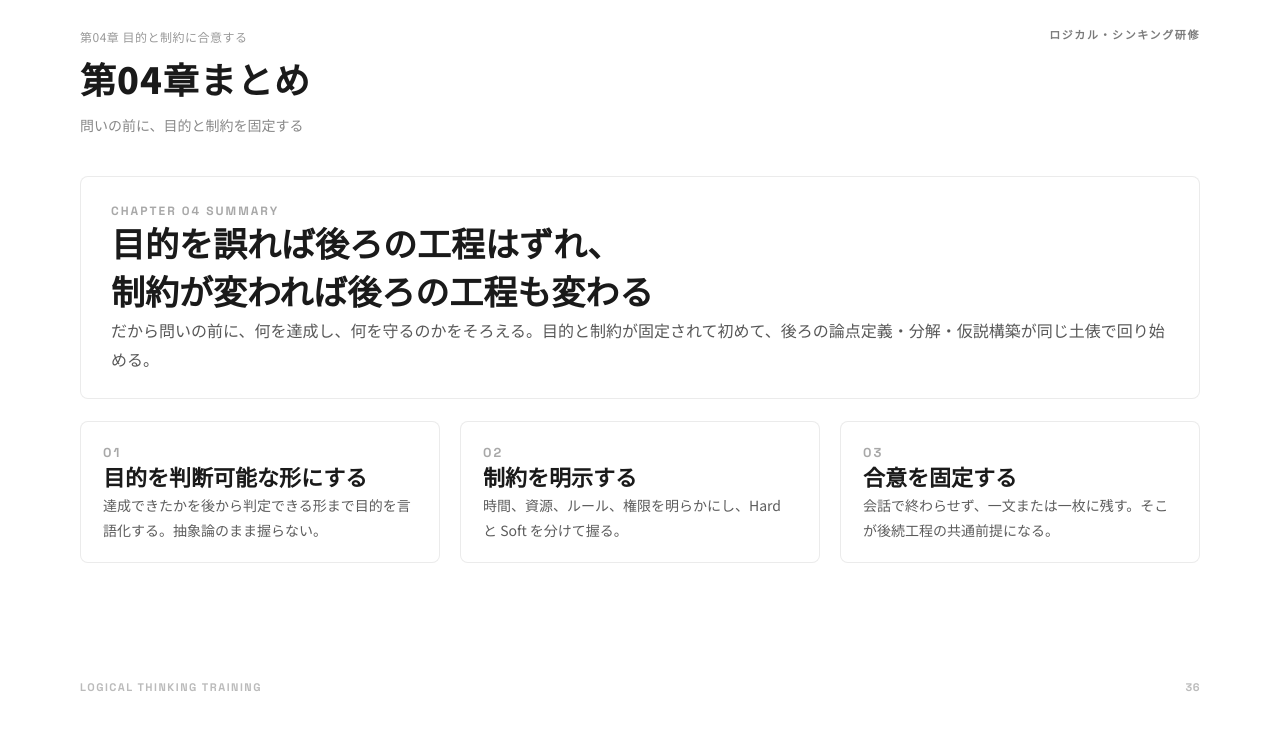
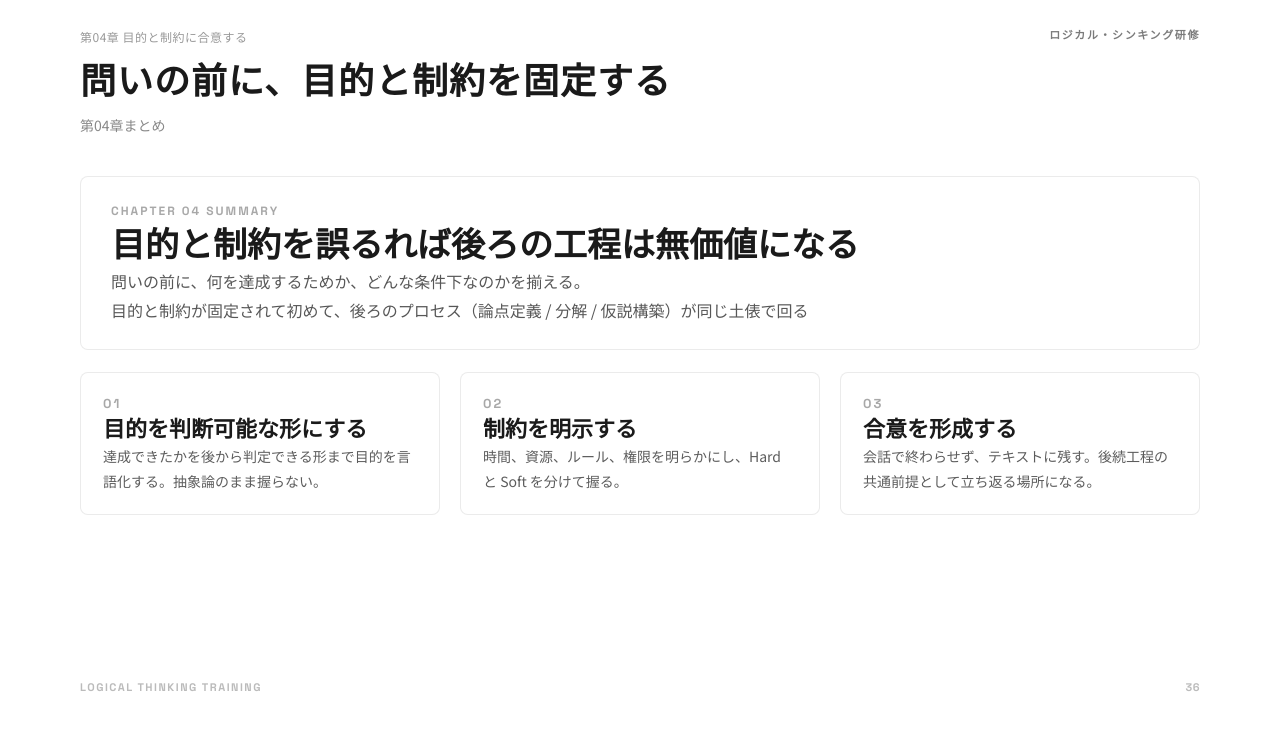
Before and after one commit to thedomainai/mondai-wo-kaiketsu-suru, a plain HTML site: page slides/slide_36.html in a window 1280 px wide. Drawn offline with Linux system fonts and the light colour scheme.

Commit message:
fix: swap title/subtitle for all ch04 slides (31-36)

```diff
--- a/slides/slide_36.html
+++ b/slides/slide_36.html
@@ -3,7 +3,7 @@
 <head>
 <meta charset="utf-8"/>
 <meta content="width=device-width, initial-scale=1.0" name="viewport"/>
-<title>第04章まとめ</title>
+<title>問いの前に、目的と制約を固定する</title>
 <link href="https://fonts.googleapis.com/css2?family=Noto+Sans+JP:wght@400;700;900&family=Space+Grotesk:wght@700;900&display=swap" rel="stylesheet"/>
 <link href="./slides.css" rel="stylesheet"/>
 <script defer src="./slides.js"></script>
@@ -23,12 +23,12 @@
 </style>
 </head>
 <body>
-<div class="slide-container slide-theme-paper" data-slide-kind="content" data-header-chapter="第04章 目的と制約に合意する" data-header-title="第04章まとめ" data-header-subtitle="問いの前に、目的と制約を固定する" data-footer="standard" data-footer-page="36">
+<div class="slide-container slide-theme-paper" data-slide-kind="content" data-header-chapter="第04章 目的と制約に合意する" data-header-title="問いの前に、目的と制約を固定する" data-header-subtitle="第04章まとめ" data-footer="standard" data-footer-page="36">
   <div class="summary-stage">
     <section class="summary-hero">
       <p class="summary-kicker">Chapter 04 Summary</p>
-      <p class="summary-head">目的を誤れば後ろの工程はずれ、<br/>制約が変われば後ろの工程も変わる</p>
-      <p class="summary-copy">だから問いの前に、何を達成し、何を守るのかをそろえる。目的と制約が固定されて初めて、後ろの論点定義・分解・仮説構築が同じ土俵で回り始める。</p>
+      <p class="summary-head">目的と制約を誤るれば後ろの工程は無価値になる</p>
+      <p class="summary-copy">問いの前に、何を達成するためか、どんな条件下なのかを揃える。<br>目的と制約が固定されて初めて、後ろのプロセス（論点定義 / 分解 / 仮説構築）が同じ土俵で回る</p>
     </section>
 
     <div class="summary-grid">
@@ -46,8 +46,8 @@
 
       <section class="summary-card">
         <p class="summary-card__num">03</p>
-        <p class="summary-card__head">合意を固定する</p>
-        <p class="summary-card__body">会話で終わらせず、一文または一枚に残す。そこが後続工程の共通前提になる。</p>
+        <p class="summary-card__head">合意を形成する</p>
+        <p class="summary-card__body">会話で終わらせず、テキストに残す。後続工程の共通前提として立ち返る場所になる。</p>
       </section>
     </div>
   </div>
```
Also changed, not shown: slides/slide_31.html (+2 -2 lines), slides/slide_32.html (+2 -2 lines), slides/slide_33.html (+2 -2 lines), slides/slide_34.html (+2 -2 lines), slides/slide_35.html (+2 -2 lines).
